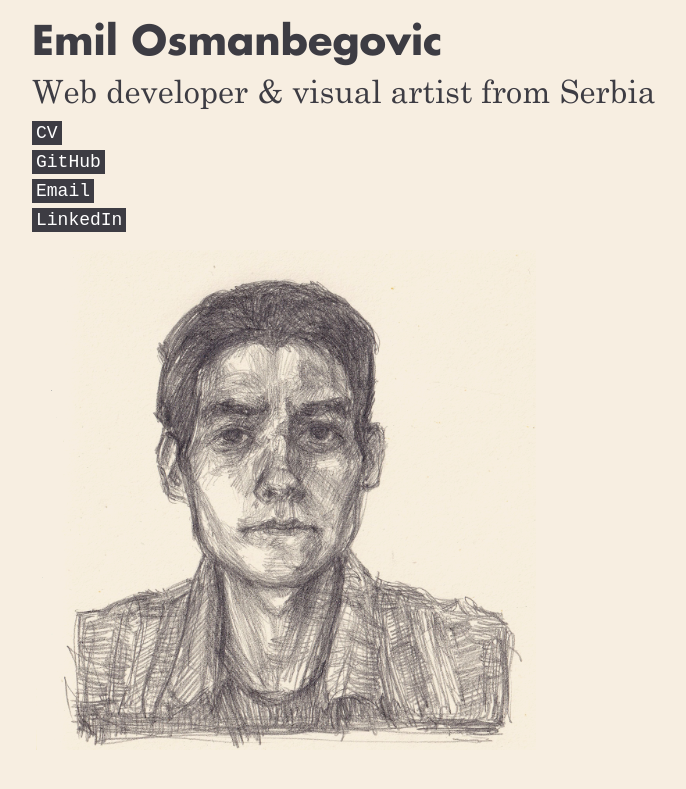
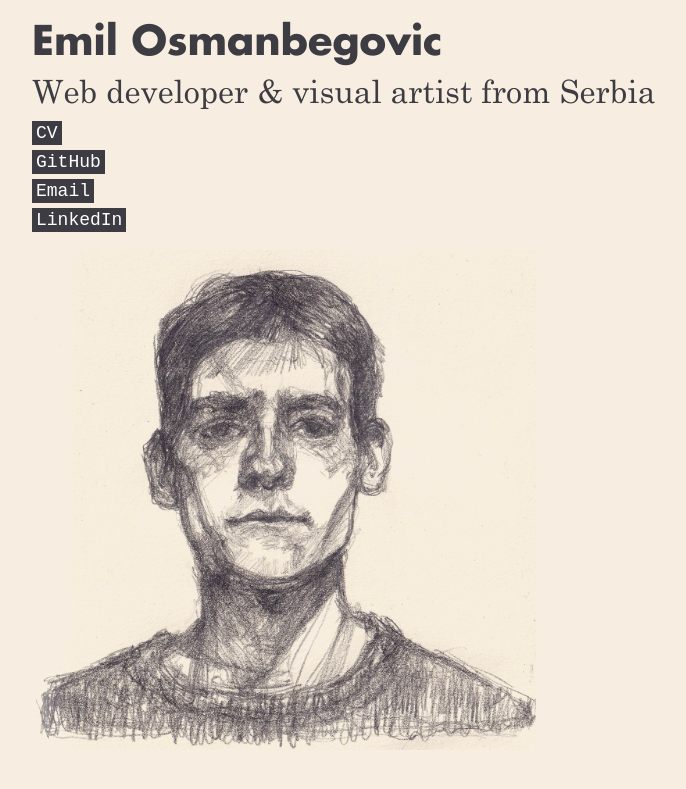
Before and after one commit to emilosmanbegovicmm/emilosman, a Jekyll site: the page built from index.md, in a window 1280 px wide. Shown: the top 789 px of the page, without its empty margins (53-739 px from the left). Built offline with Jekyll 4.4.1, drawn with Linux system fonts in a browser that asks for light colours; our own code applies the rules of GitHub Pages for plain Markdown files.

Commit message:
Revert "update drawing"
This reverts commit 5b21707ad778787c03a377e8be3b6b7dbbe2d0b1.

```diff
--- a/_layouts/home.html
+++ b/_layouts/home.html
@@ -8,7 +8,7 @@ layout: default
       {{ content }}
 
       <a class="banner-image" href="https://emil.graphics">
-        <img src="/assets/images/20210211_1_web.jpg"/>
+        <img src="/assets/images/20210119_3_web.jpg"/>
       </a>
     </div>
   </div>
```
Also changed, not shown: assets/images/20210211_1_web.jpg (deleted).
